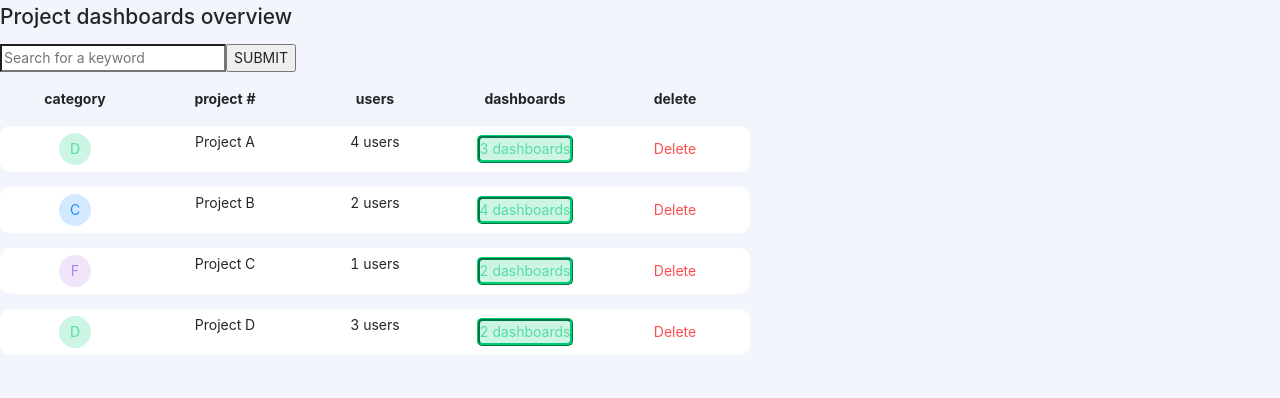
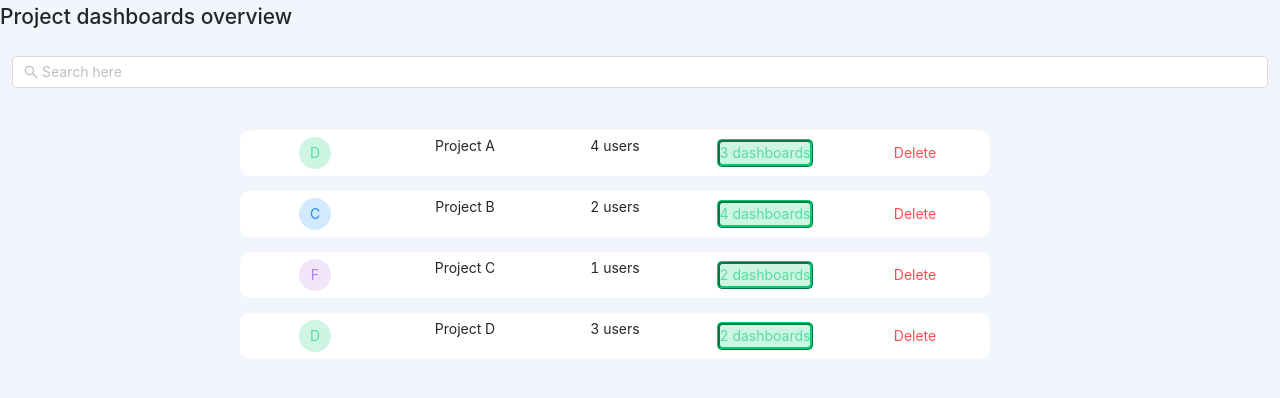
Before and after one commit to AngeloAndreaIsola/DashMote_Assesment, a Vue app in the folder dashmote_assessment/: page / in a window 1280 px wide. Shown: the top 398 px of the page. Built offline with nearby package versions, Linux system fonts and the light colour scheme.

Commit message:
Modified searchbar
-Modified search bar
-Commented col. names

```diff
--- a/dashmote_assessment/src/components/DashboardOverview.vue
+++ b/dashmote_assessment/src/components/DashboardOverview.vue
@@ -5,23 +5,46 @@
 
     <!-- Input -->
     <div class="d-flex mt-5">
-      <input type="text" v-model="search" placeholder="Search for a keyword" class="w-100 form-control" />
+
+      <div class="ant-transfer-list-body-search-wrapper">
+        <span class="ant-input-affix-wrapper ant-transfer-list-search" style="border-radius: 5px 5px 5px 5px;">
+          <span class="ant-input-prefix"><span role="img" aria-label="search" class="anticon anticon-search">
+              <svg focusable="false" class="" data-icon="search" width="1em" height="1em" fill="currentColor"
+                aria-hidden="true" viewBox="64 64 896 896">
+                <path
+                  d="M909.6 854.5L649.9 594.8C690.2 542.7 712 479 712 412c0-80.2-31.3-155.4-87.9-212.1-56.6-56.7-132-87.9-212.1-87.9s-155.5 31.3-212.1 87.9C143.2 256.5 112 331.8 112 412c0 80.1 31.3 155.5 87.9 212.1C256.5 680.8 331.8 712 412 712c67 0 130.6-21.8 182.7-62l259.7 259.6a8.2 8.2 0 0011.6 0l43.6-43.5a8.2 8.2 0 000-11.6zM570.4 570.4C528 612.7 471.8 636 412 636s-116-23.3-158.4-65.6C211.3 528 188 471.8 188 412s23.3-116.1 65.6-158.4C296 211.3 352.2 188 412 188s116.1 23.2 158.4 65.6S636 352.2 636 412s-23.3 116.1-65.6 158.4z">
+                </path>
+              </svg></span></span><input v-model="search" placeholder="Search here" type="text" class="ant-input"><span
+            class="ant-input-suffix"><span role="button" aria-label="close-circle" tabindex="-1"
+              class="anticon anticon-close-circle ant-input-clear-icon-hidden ant-input-clear-icon-has-suffix ant-input-clear-icon"><svg
+                focusable="false" class="" data-icon="close-circle" width="1em" height="1em" fill="currentColor"
+                aria-hidden="true" viewBox="64 64 896 896">
+                <path
+                  d="M512 64C264.6 64 64 264.6 64 512s200.6 448 448 448 448-200.6 448-448S759.4 64 512 64zm165.4 618.2l-66-.3L512 563.4l-99.3 118.4-66.1.3c-4.4 0-8-3.5-8-8 0-1.9.7-3.7 1.9-5.2l130.1-155L340.5 359a8.32 8.32 0 01-1.9-5.2c0-4.4 3.6-8 8-8l66.1.3L512 464.6l99.3-118.4 66-.3c4.4 0 8 3.5 8 8 0 1.9-.7 3.7-1.9 5.2L553.5 514l130 155c1.2 1.5 1.9 3.3 1.9 5.2 0 4.4-3.6 8-8 8z">
+                </path>
+              </svg></span>
+            <!---->
+          </span></span>
+      </div>
+
+      <!-- <input type="text" v-model="search" placeholder="Search for a keyword" class="w-100 form-control" />
       <button class="btn btn-warning rounded-0" @click="submitproject">
         SUBMIT
-      </button>
+      </button> -->
     </div>
 
+    <div style="width:800px; margin:0 auto;">
       <!-- project table -->
       <table class="table table-bordered mt-5">
         <thead>
           <tr>
             <!-- <th scope="col">project</th> -->
             <!-- <th scope="col" style="width: 120px">Status</th> -->
-          <th scope="col" style="width: 120px">category</th>
+            <!-- <th scope="col" style="width: 120px">category</th>
             <th scope="col" style="width: 120px">project #</th>
             <th scope="col" style="width: 120px">users</th>
             <th scope="col" style="width: 120px">dashboards</th>
-          <th scope="col" style="width: 120px">delete</th>
+            <th scope="col" style="width: 120px">delete</th> -->
             <!-- <th scope="col" class="text-center">#</th>
           <th scope="col" class="text-center">#</th> -->
           </tr>
@@ -52,6 +75,9 @@
           </tr>
         </tbody>
       </table>
+    </div>
+
+
   </div>
 </template>
 
@@ -86,6 +112,7 @@ export default {
     }
   },
 
+  //TODO: make it not case sensitive
   computed: {
     filteredProjects: function () {
       return this.projects.filter((project) => {
```
Lines whose indentation alone changed are shown as unchanged.
